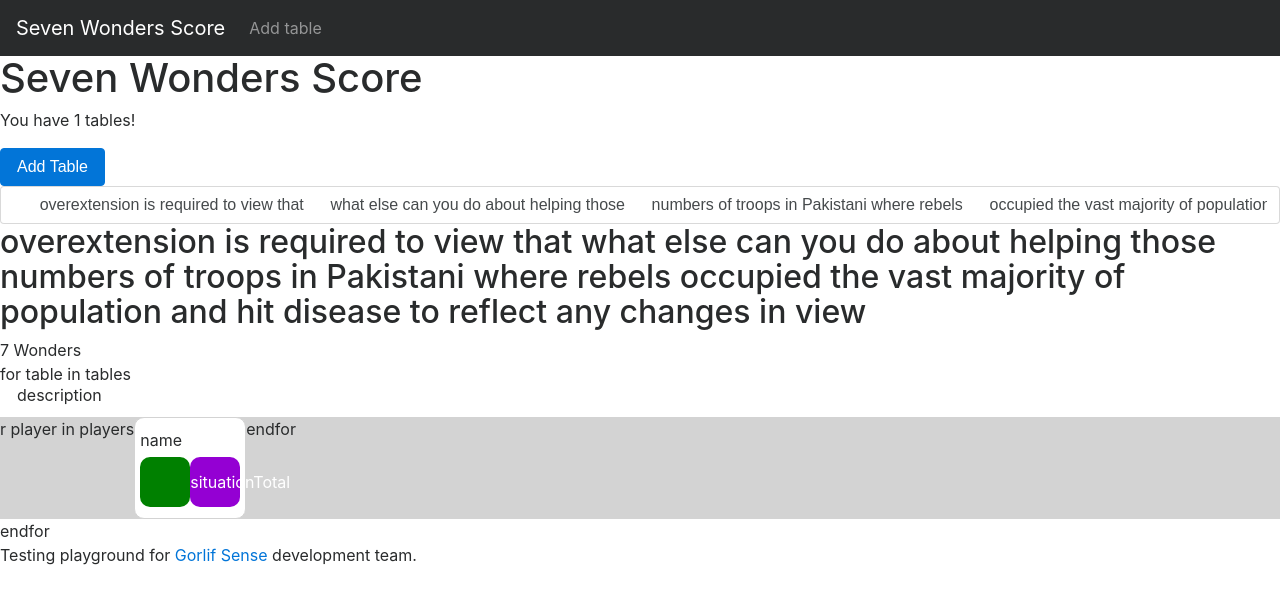
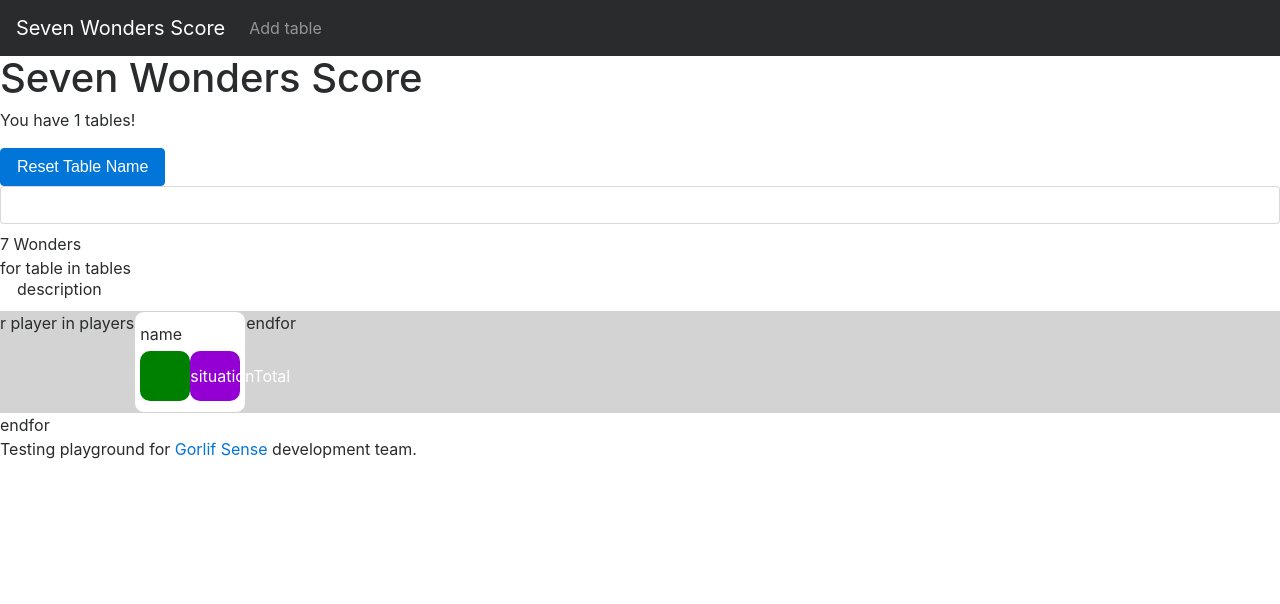
Before and after one commit to GorlifSense/SevenWondersScore, an Angular app: page / in a window 1280 px wide. Shown: the top 604 px of the page. Built offline with nearby package versions, Linux system fonts and the light colour scheme.

Commit message:
Data binding for tables

```diff
--- a/src/app/tables/tables.component.html
+++ b/src/app/tables/tables.component.html
@@ -3,7 +3,8 @@
   <!--<p><a href="/create">Create a Table</a></p>-->
   <button
     class="btn btn-primary"
-    (click)="onCreateTable()">Add Table</button>
+    [disabled] = "tableName === ''"
+    (click)="onResetTable()">Reset Table Name</button>
 
   <!--<input-->
     <!--type="text"-->
--- a/src/app/tables/tables.component.ts
+++ b/src/app/tables/tables.component.ts
@@ -8,21 +8,15 @@ import { Component, OnInit } from '@angular/core';
 export class TablesComponent implements OnInit {
 
   tables = 1;
-  tableName = `
-      overextension is required to view that
-      what else can you do about helping those
-      numbers of troops in Pakistani where rebels
-      occupied the vast majority of population and hit
-      disease to reflect any changes in view
-  `;
+  tableName: string;
 
   constructor() { }
 
   ngOnInit() {
   }
 
-  onCreateTable() {
-    this.tables++;
+  onResetTable() {
+    this.tableName = '';
   }
 
   onUpdateTableName(event: Event) {
```
